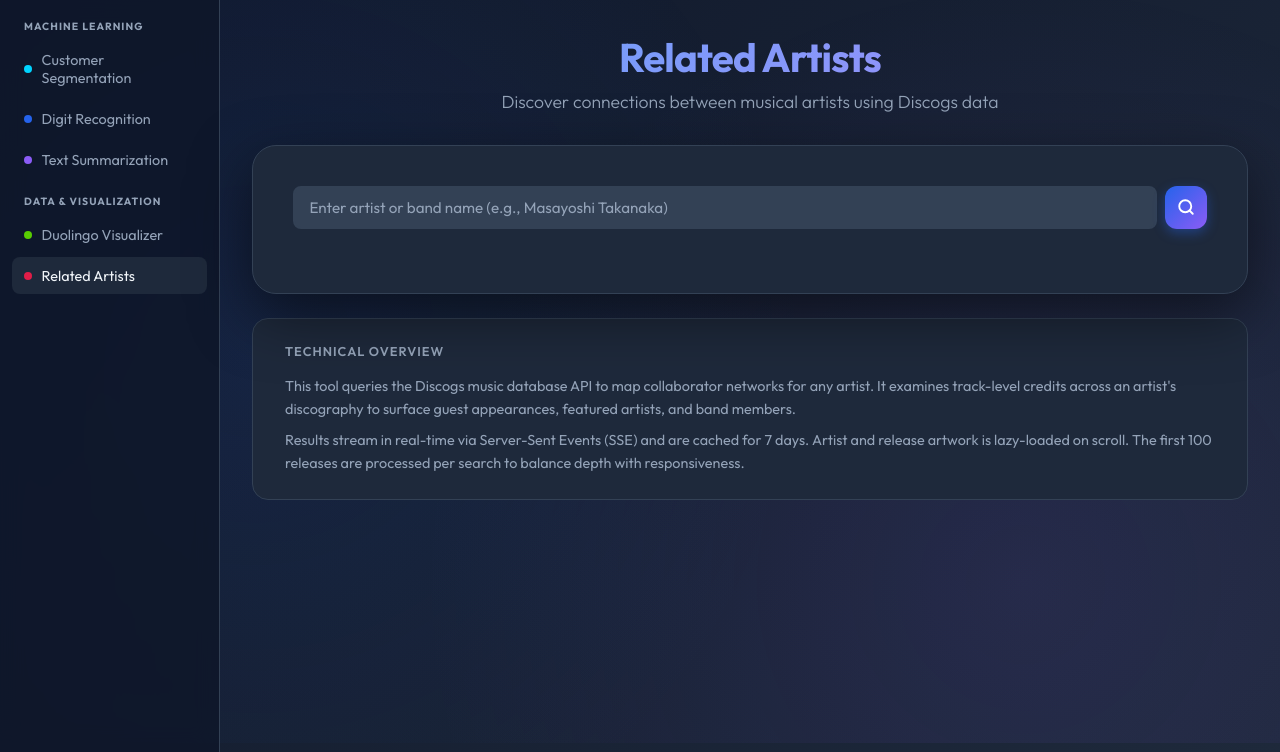
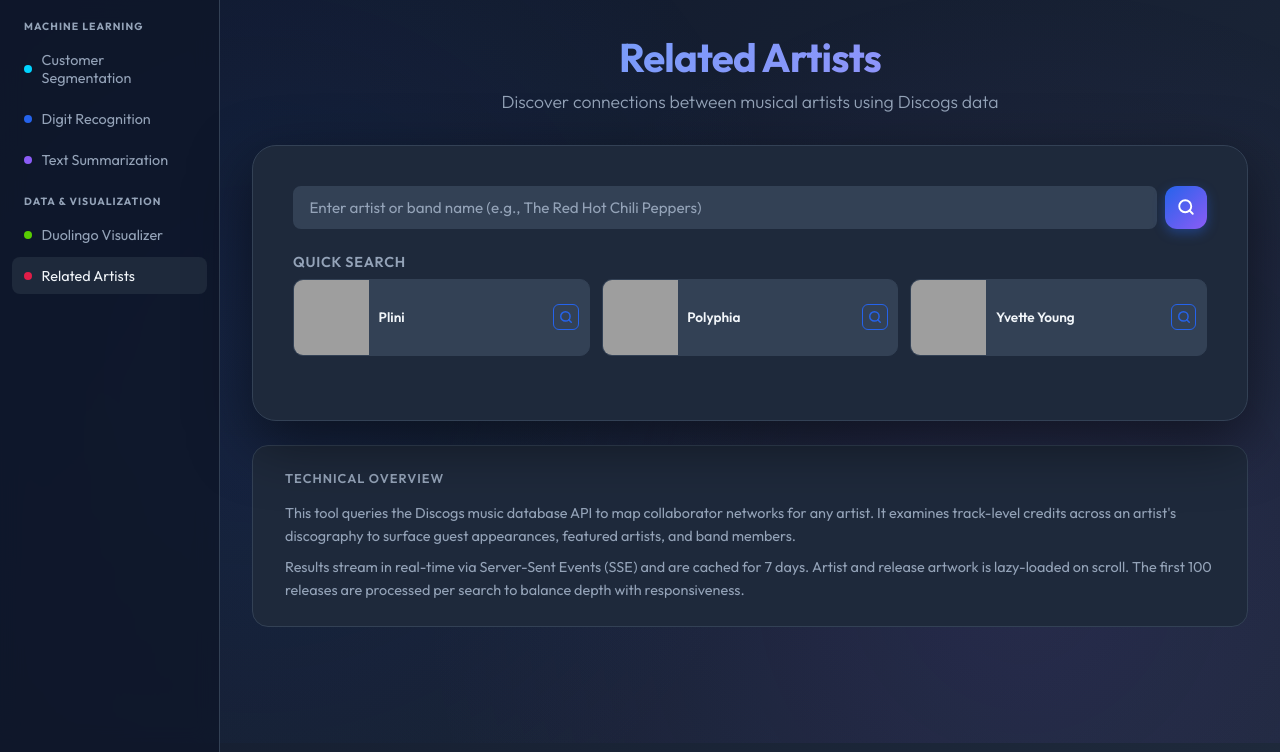
Before and after one commit to ZacStryker/portfolio, a Flask app: page /related-artists/ in a window 1280 px wide. Shown: the part 57-809 px from the top of the page. Run offline with Flask 3, Linux system fonts and the light colour scheme; grey boxes are pictures that could not be loaded.

Commit message:
Remove collab card images, fix release fetch bottleneck, add quick search cards
Disable image loading on collaborator cards while keeping the searched artist
header image. Lazily iterate releases instead of fetching all pages upfront,
eliminating a major hang on large discographies. Add quick search cards for
Plini, Polyphia, and Yvette Young beneath the search bar.

Co-Authored-By: Claude Opus 4.6 <noreply@anthropic.com>

```diff
--- a/projects/related_artists/__init__.py
+++ b/projects/related_artists/__init__.py
@@ -183,12 +183,18 @@ def extract_collaborators_async(artist_name, progress_callback, search_id, pause
         relations_dict = defaultdict(lambda: defaultdict(lambda: {'id': None, 'releases': [], 'image': ''}))
 
         progress_callback(15, 'Fetching releases...')
-        all_releases = list(artist.releases)
-        releases = all_releases[:MAX_RELEASES]
+        releases_list = artist.releases
+        releases = []
+        for release in releases_list:
+            releases.append(release)
+            if len(releases) >= MAX_RELEASES:
+                break
         total_releases = len(releases)
+        total_available = getattr(releases_list, 'count', total_releases)
+        limited_results = total_available > MAX_RELEASES
 
-        if len(all_releases) > MAX_RELEASES:
-            progress_callback(18, f'Processing first {MAX_RELEASES} of {len(all_releases)} releases...')
+        if limited_results:
+            progress_callback(18, f'Processing first {MAX_RELEASES} of {total_available} releases...')
 
         if search_id not in active_searches or not active_searches[search_id]:
             return None, None, {}, None, False
@@ -394,7 +400,7 @@ def extract_collaborators_async(artist_name, progress_callback, search_id, pause
             relations[role].sort(key=lambda x: x['name'].lower())
 
         progress_callback(100, 'Complete!')
-        return actual_artist_name, artist_url, relations, schema_data, len(all_releases) > MAX_RELEASES
+        return actual_artist_name, artist_url, relations, schema_data, limited_results
 
     except Exception:
         import traceback
--- a/projects/related_artists/templates/related_artists/index.html
+++ b/projects/related_artists/templates/related_artists/index.html
@@ -11,7 +11,7 @@
 <div class="main-card">
     <div class="search-toolbar">
         <div class="search-box">
-            <input type="text" id="artistInput" placeholder="Enter artist or band name (e.g., Masayoshi Takanaka)">
+            <input type="text" id="artistInput" placeholder="Enter artist or band name (e.g., The Red Hot Chili Peppers)">
             <button id="searchBtn" class="btn-primary" onclick="searchArtist()"><svg width="18" height="18" viewBox="0 0 24 24" fill="none" stroke="currentColor" stroke-width="2.5" stroke-linecap="round" stroke-linejoin="round"><circle cx="11" cy="11" r="8"/><line x1="21" y1="21" x2="16.65" y2="16.65"/></svg></button>
         </div>
         <div id="sortControls" class="sort-controls">
@@ -19,6 +19,31 @@
             <button class="sort-btn active" onclick="sortResults('name', this)">Name<span class="sort-direction"></span></button>
             <button class="sort-btn" onclick="sortResults('year', this)">Year<span class="sort-direction"></span></button>
             <button class="sort-btn" onclick="sortResults('role', this)">Role<span class="sort-direction"></span></button>
+        </div>
+    </div>
+
+    <h3 id="quickSearchHeader" class="quick-search-header">Quick Search</h3>
+    <div id="quickSearchCards" class="quick-search-cards">
+        <div class="quick-card" onclick="searchForArtist('Plini')">
+            <img src="https://i.discogs.com/71ujIn67FNG550m6r76MX6PIn_VRwcJkElQQvRJZRkA/rs:fit/g:sm/q:90/h:400/w:600/czM6Ly9kaXNjb2dz/LWRhdGFiYXNlLWlt/YWdlcy9BLTM1MTE0/OTYtMTQ3Mjk1MzE0/OS0yNzQwLmpwZWc.jpeg" alt="Plini">
+            <div class="quick-card-info">
+                <span class="quick-card-name">Plini</span>
+                <button class="btn-quick-search"><svg width="14" height="14" viewBox="0 0 24 24" fill="none" stroke="currentColor" stroke-width="2.5" stroke-linecap="round" stroke-linejoin="round"><circle cx="11" cy="11" r="8"/><line x1="21" y1="21" x2="16.65" y2="16.65"/></svg></button>
+            </div>
+        </div>
+        <div class="quick-card" onclick="searchForArtist('Polyphia')">
+            <img src="https://i.discogs.com/Lkg0kUTGwqc92f4_OvCu5fYbrgN5gTesx79SaLj0Az4/rs:fit/g:sm/q:90/h:531/w:600/czM6Ly9kaXNjb2dz/LWRhdGFiYXNlLWlt/YWdlcy9BLTQwNjc2/MTgtMTY2NzMxNjcz/Ny03NzMyLmpwZWc.jpeg" alt="Polyphia">
+            <div class="quick-card-info">
+                <span class="quick-card-name">Polyphia</span>
+                <button class="btn-quick-search"><svg width="14" height="14" viewBox="0 0 24 24" fill="none" stroke="currentColor" stroke-width="2.5" stroke-linecap="round" stroke-linejoin="round"><circle cx="11" cy="11" r="8"/><line x1="21" y1="21" x2="16.65" y2="16.65"/></svg></button>
+            </div>
+        </div>
+        <div class="quick-card" onclick="searchForArtist('Yvette Young')">
+            <img src="https://i.discogs.com/SyRCM1g-08QxyJ6GIiiNdzyPm9FZ-uOWYXSaGdWGLk8/rs:fit/g:sm/q:40/h:150/w:150/czM6Ly9kaXNjb2dz/LWRhdGFiYXNlLWlt/YWdlcy9BLTM5MDky/OTEtMTU4NTY1MTE0/NC03NTkxLmpwZWc.jpeg" alt="Yvette Young">
+            <div class="quick-card-info">
+                <span class="quick-card-name">Yvette Young</span>
+                <button class="btn-quick-search"><svg width="14" height="14" viewBox="0 0 24 24" fill="none" stroke="currentColor" stroke-width="2.5" stroke-linecap="round" stroke-linejoin="round"><circle cx="11" cy="11" r="8"/><line x1="21" y1="21" x2="16.65" y2="16.65"/></svg></button>
+            </div>
         </div>
     </div>
 
@@ -142,6 +167,8 @@
         const error = document.getElementById('raError');
         const results = document.getElementById('raResults');
         const sortControls = document.getElementById('sortControls');
+        document.getElementById('quickSearchHeader').style.display = 'none';
+        document.getElementById('quickSearchCards').style.display = 'none';
 
         progressContainer.style.display = 'block';
         error.style.display = 'none';
@@ -247,10 +274,6 @@
         const relationClass = collaborator.role.toLowerCase().replace(/\s+/g, '-');
         container.insertAdjacentHTML('beforeend', `
             <div class="artist-card">
-                <div class="card-image-container">
-                    <img src="" alt="${collaborator.name}" class="card-image loading" ${hasImage} ${hasRelease} onerror="this.src='https://via.placeholder.com/200x200?text=No+Image'; this.classList.remove('loading')">
-                    ${collaborator.release_id ? `<img src="" alt="Release art" class="release-overlay loading" data-release-id="${collaborator.release_id}" onerror="this.src='https://via.placeholder.com/50x50?text=No+Art'; this.classList.remove('loading')">` : ''}
-                </div>
                 <div class="card-content">
                     <div class="card-header">
                         <div class="ra-artist-name">${collaborator.name}</div>
@@ -355,10 +378,6 @@
                 const relClass = artist.relationType.toLowerCase().replace(/\s+/g, '-');
                 html += `
                     <div class="artist-card">
-                        <div class="card-image-container">
-                            <img src="${imgSrc}" alt="${artist.name}" class="${imgClass}" ${hasImage} ${hasRelease} onerror="this.src='https://via.placeholder.com/200x200?text=No+Image'; this.classList.remove('loading')">
-                            ${artist.release_id ? `<img src="${loadedReleaseImages[artist.release_id] || ''}" alt="Release art" class="release-overlay ${loadedReleaseImages[artist.release_id] ? '' : 'loading'}" data-release-id="${artist.release_id}" onerror="this.src='https://via.placeholder.com/50x50?text=No+Art'; this.classList.remove('loading')">` : ''}
-                        </div>
                         <div class="card-content">
                             <div class="card-header">
                                 <div class="ra-artist-name">${artist.name}</div>
--- a/static/css/main.css
+++ b/static/css/main.css
@@ -1968,6 +1968,85 @@ button:disabled, .btn:disabled {
 }
 
 /* --- Related Artists --- */
+
+.quick-search-header {
+    font-size: 0.9rem;
+    color: var(--text-muted);
+    margin-bottom: 0.5rem;
+    font-weight: 600;
+    text-transform: uppercase;
+    letter-spacing: 0.05em;
+}
+
+.quick-search-cards {
+    display: flex;
+    gap: 12px;
+    margin-bottom: 1.5rem;
+}
+
+.quick-card {
+    flex: 1;
+    display: flex;
+    align-items: center;
+    border-radius: 10px;
+    overflow: hidden;
+    cursor: pointer;
+    border: 1px solid var(--border);
+    background: var(--surface-light);
+    transition: transform 0.2s, box-shadow 0.2s;
+}
+
+.quick-card:hover {
+    transform: translateY(-2px);
+    box-shadow: 0 6px 20px rgba(0, 0, 0, 0.25);
+}
+
+.quick-card img {
+    width: 75px;
+    height: 75px;
+    object-fit: cover;
+    object-position: top;
+    display: block;
+    flex-shrink: 0;
+}
+
+.quick-card-info {
+    display: flex;
+    align-items: center;
+    justify-content: space-between;
+    padding: 0.4rem 0.6rem;
+    flex: 1;
+    min-width: 0;
+}
+
+.quick-card-name {
+    font-weight: 600;
+    font-size: 0.85rem;
+    color: var(--text);
+}
+
+.btn-quick-search {
+    background: transparent;
+    border: 1.5px solid var(--primary);
+    color: var(--primary);
+    border-radius: 6px;
+    padding: 0.3rem;
+    display: flex;
+    align-items: center;
+    justify-content: center;
+    cursor: pointer;
+    transition: background 0.2s, color 0.2s;
+    line-height: 1;
+}
+
+.btn-quick-search:hover {
+    background: linear-gradient(135deg, var(--primary) 0%, var(--secondary) 100%);
+    color: white;
+}
+
+@media (max-width: 650px) {
+    .quick-search-cards { flex-direction: column; }
+}
 
 .search-toolbar {
     display: flex;
```
